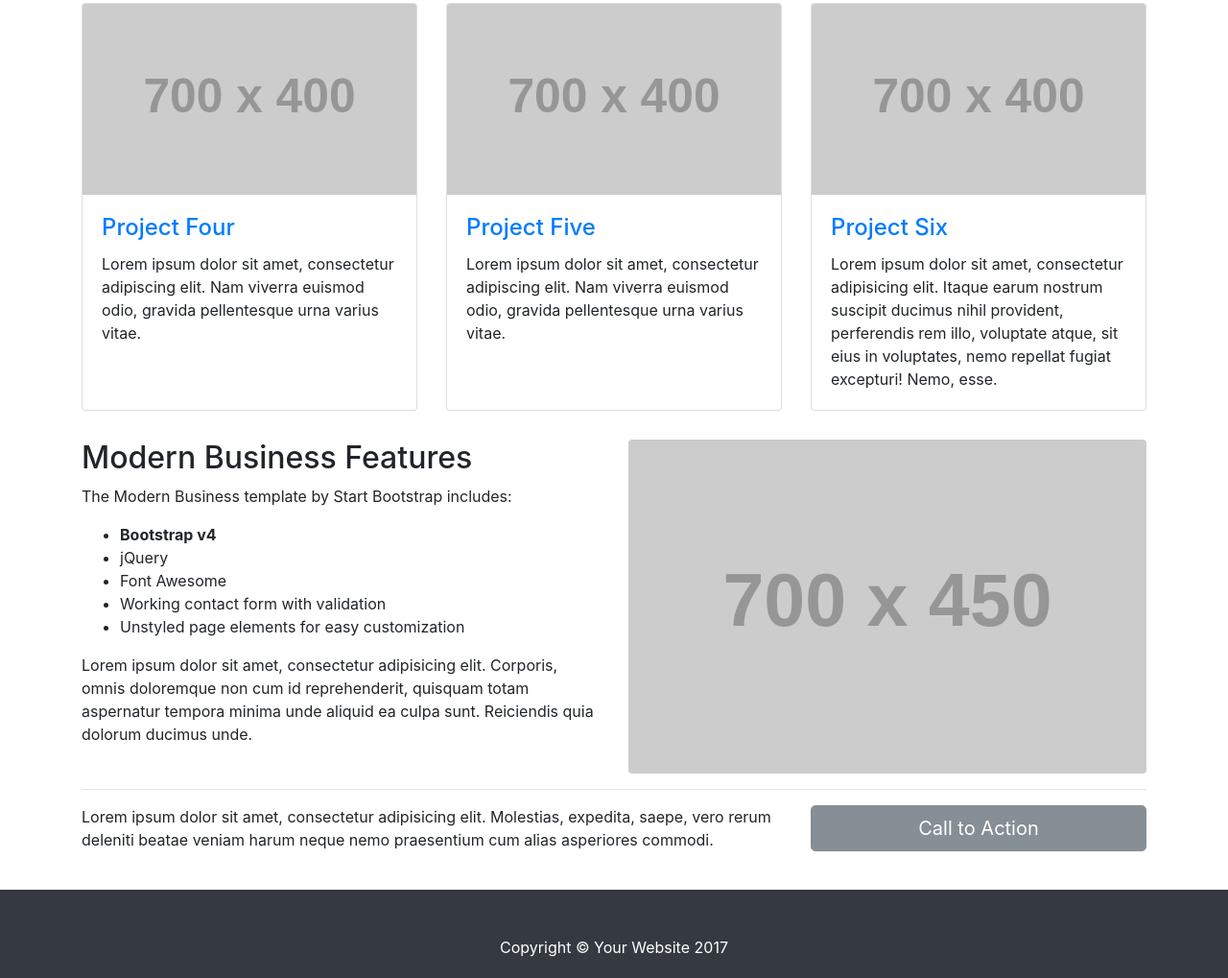
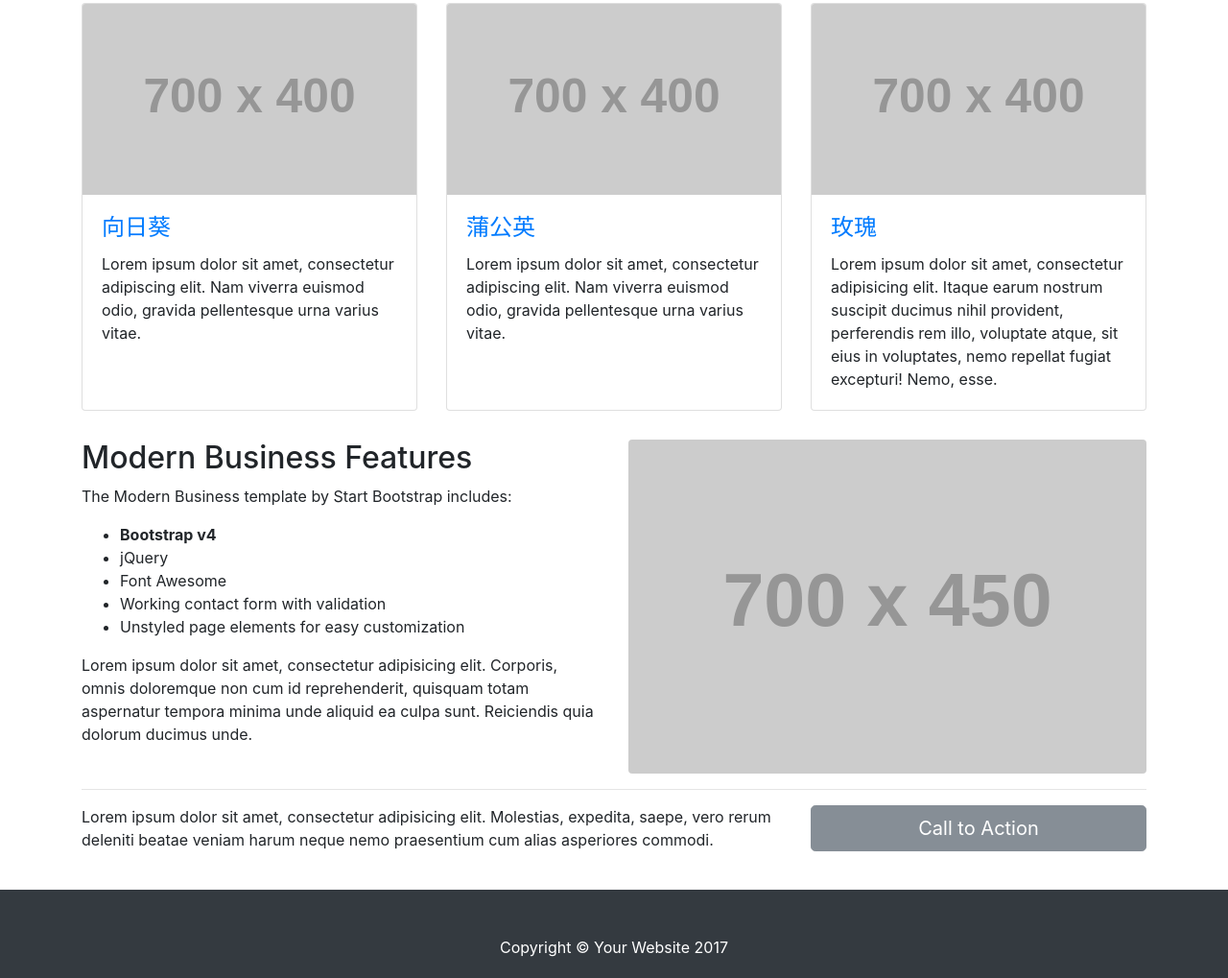
Before and after one commit to laravel-dojo/bootstrap01, a website: page index.html in a window 1280 px wide. Shown: the part 1570-2589 px from the top of the page at 96% size. Drawn offline with Linux system fonts and the light colour scheme; placeholder pictures from the web are drawn by us.

Commit message:
edit flower title

```diff
--- a/index.html
+++ b/index.html
@@ -203,7 +203,7 @@
             <a href="#"><img class="card-img-top" src="http://placehold.it/700x400" alt=""></a>
             <div class="card-body">
               <h4 class="card-title">
-                <a href="#">Project Four</a>
+                <a href="#">向日葵</a>
               </h4>
               <p class="card-text">Lorem ipsum dolor sit amet, consectetur adipiscing elit. Nam viverra euismod odio, gravida pellentesque urna varius vitae.</p>
             </div>
@@ -214,7 +214,7 @@
             <a href="#"><img class="card-img-top" src="http://placehold.it/700x400" alt=""></a>
             <div class="card-body">
               <h4 class="card-title">
-                <a href="#">Project Five</a>
+                <a href="#">蒲公英</a>
               </h4>
               <p class="card-text">Lorem ipsum dolor sit amet, consectetur adipiscing elit. Nam viverra euismod odio, gravida pellentesque urna varius vitae.</p>
             </div>
@@ -225,7 +225,7 @@
             <a href="#"><img class="card-img-top" src="http://placehold.it/700x400" alt=""></a>
             <div class="card-body">
               <h4 class="card-title">
-                <a href="#">Project Six</a>
+                <a href="#">玫瑰</a>
               </h4>
               <p class="card-text">Lorem ipsum dolor sit amet, consectetur adipisicing elit. Itaque earum nostrum suscipit ducimus nihil provident, perferendis rem illo, voluptate atque, sit eius in voluptates, nemo repellat fugiat excepturi! Nemo, esse.</p>
             </div>
```
